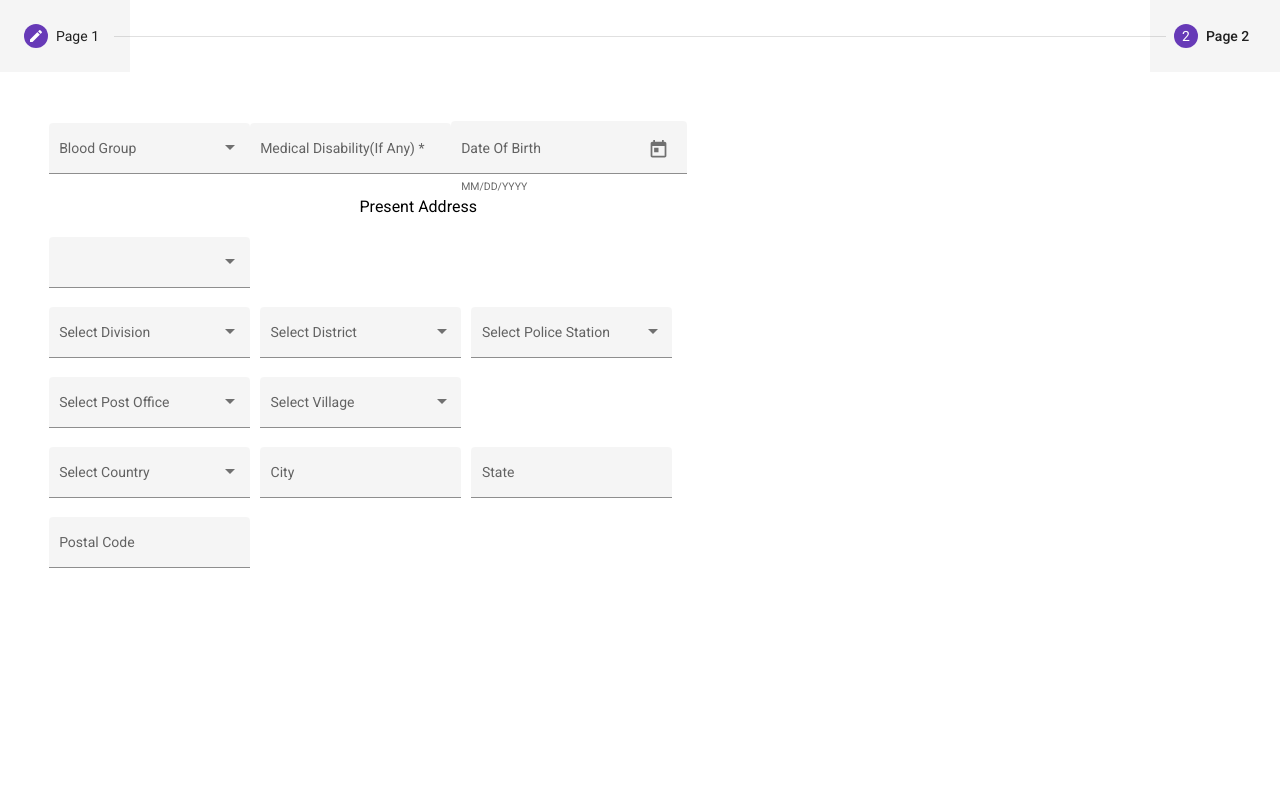
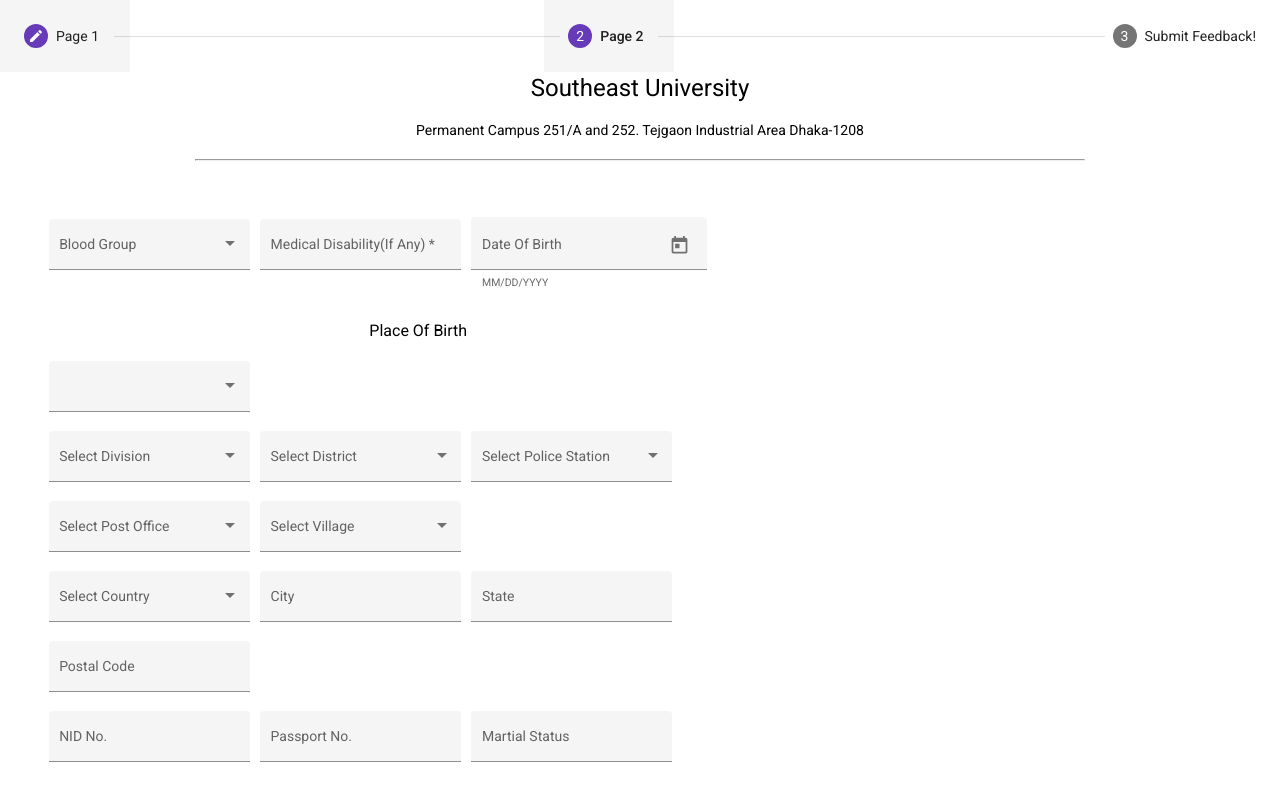
Before and after one commit to Rakib-Hasan-455/Angular-Reactive-Form, an Angular app: page / in a window 1280 px wide. Both pictures are taken after typing "Sample", "Sample", "Sample", "Sample", "Sample", "Sample" into the empty fields and a click on the button "Next". Shown: the top 800 px of the page. Built offline with nearby package versions, Linux system fonts and the light colour scheme.

Commit message:
Init Commit

```diff
--- a/src/app/app.component.html
+++ b/src/app/app.component.html
@@ -9,4 +9,8 @@
         <ng-template matStepLabel>Page 2</ng-template>
         <app-form2></app-form2>
     </mat-step>
+   <mat-step>
+     <ng-template matStepLabel>Submit Feedback!</ng-template>
+     <app-form-submit-msg></app-form-submit-msg>
+   </mat-step>
  </mat-stepper>
--- a/src/app/app.module.ts
+++ b/src/app/app.module.ts
@@ -16,12 +16,14 @@
 import { Form2Component } from './form2/form2.component';
 import {MatStepperModule} from '@angular/material/stepper';
 import {MatDatepickerModule} from '@angular/material/datepicker';
-import {MatNativeDateModule} from '@angular/material/core'
+import {MatNativeDateModule} from '@angular/material/core';
+import { FormSubmitMsgComponent } from './form-submit-msg/form-submit-msg.component'
 @NgModule({
   declarations: [
     AppComponent,
     Form1Component,
-    Form2Component
+    Form2Component,
+    FormSubmitMsgComponent
   ],
   imports: [
     BrowserModule,
--- /dev/null
+++ b/src/app/form-submit-msg/form-submit-msg.component.html
@@ -0,0 +1 @@
+<h3>Success!</h3>
--- /dev/null
+++ b/src/app/form-submit-msg/form-submit-msg.component.ts
@@ -0,0 +1,15 @@
+import { Component, OnInit } from '@angular/core';
+
+@Component({
+  selector: 'app-form-submit-msg',
+  templateUrl: './form-submit-msg.component.html',
+  styleUrls: ['./form-submit-msg.component.css']
+})
+export class FormSubmitMsgComponent implements OnInit {
+
+  constructor() { }
+
+  ngOnInit(): void {
+  }
+
+}
--- a/src/app/form1/form1.component.html
+++ b/src/app/form1/form1.component.html
@@ -305,7 +305,7 @@
                 </mat-select>
               </mat-form-field>
               <div style="display: flex; align-items: center; justify-content: center;">
-                <button mat-raised-button color="primary" type="submit" matStepperNext>Next</button>
+                <button mat-raised-button color="accent" type="submit" matStepperNext>Next</button>
               </div>
         </form>
         <!-- <div style="display: flex; padding-top: 2%; padding-bottom: 3%; align-items: center; justify-content: center;">
--- a/src/app/form1/form1.component.ts
+++ b/src/app/form1/form1.component.ts
@@ -1,6 +1,7 @@
 import { Component, OnInit } from '@angular/core';
 import {COMMA, ENTER} from '@angular/cdk/keycodes';
 import {MatChipInputEvent} from '@angular/material/chips';
+import {FormdataserviceService} from "../service/formdataservice.service";
 
 @Component({
   selector: 'app-form1',
@@ -54,66 +55,11 @@
     }
   }
 
-  page1:any = {
-    id: "",
-    personName: {
-      prefix: "",
-      firstName: "",
-      lastName: "",
-      suffix: ""
-    },
-    fatherInfo: {
-      fullName: "",
-      occupation: ""
-    },
-    motherInfo: {
-      fullName: "",
-      occupation: ""
-    },
-    presentAddress: {
-      selectedOption: "bangladesh",
-      bangladesh: {
-        division: "",
-        district: "",
-        upazilla: "",
-        policeStation: "",
-        postOffice: "",
-        postCode: "",
-        village: ""
-      },
-      other: {
-        country: "",
-        city: "",
-        state: "",
-        postalCode: ""
-      }
-    },
-    parmanentAddress: {
-      bangladesh: {
-        division: "",
-        district: "",
-        upazilla: "",
-        policeStation: "",
-        postOffice: "",
-        postCode: "",
-        village: ""
-      },
-      other: {
-        country: "",
-        city: "",
-        state: "",
-        postalCode: ""
-      }
-    },
-    mobileNo: "",
-    phoneNo: this.phoneNumbers,
-    emailAddr: this.emailAddresses,
-    gender: "",
-    religion: "",
-    nationality: ""
+  page1:any;
+// give phoneNo: any = arrayList of code, countryName
+  constructor(formDataService: FormdataserviceService) {
+    this.page1 = formDataService.allPageData;
   }
-// give phoneNo: any = arrayList of code, countryName
-  constructor() { }
 
   personOccupation = [
     {id:0, occupation: "Govt. Service Holder"},
--- a/src/app/form2/form2.component.css
+++ b/src/app/form2/form2.component.css
@@ -0,0 +1,17 @@
+.head-container {
+  display: flex;
+  flex-direction: column;
+  margin-left: 10%;
+  margin-right: 10%;
+  justify-content: center;
+  align-items: center;
+}
+
+
+
+.form-container {
+  display: flex;
+  flex-direction: column;
+  justify-content: center;
+  align-items: center;
+}
--- a/src/app/form2/form2.component.html
+++ b/src/app/form2/form2.component.html
@@ -1,3 +1,8 @@
+<div class="head-container">
+  <h1> Southeast University </h1>
+  <p>  Permanent Campus 251/A and 252. Tejgaon Industrial Area Dhaka-1208   </p>
+  <hr width="90%">
+</div>
 <div style="display: flex;">
     <div style=" width: 60%; padding-top: 4%; padding-left: 2%;">
         <mat-form-field class="example-full-width" appearance="fill">
@@ -8,10 +13,12 @@
                     </mat-option>
               </mat-select>
         </mat-form-field>
+      &nbsp;
         <mat-form-field class="example-full-width" appearance="fill">
             <mat-label>Medical Disability(If Any)</mat-label>
             <input matInput name="suffix" required>
         </mat-form-field>
+      &nbsp;
         <mat-form-field appearance="fill">
             <mat-label>Date Of Birth</mat-label>
             <input matInput [matDatepicker]="picker">
@@ -19,8 +26,8 @@
             <mat-datepicker-toggle matSuffix [for]="picker"></mat-datepicker-toggle>
             <mat-datepicker #picker></mat-datepicker>
         </mat-form-field>
-
-            <h3 style="text-align: center;"> Present Address </h3>
+      &nbsp;
+            <h3 style="text-align: center;"> <br>Place Of Birth </h3>
                     <!-- Select Country -->
                     <mat-form-field class="example-full-width" appearance="fill">
                         <mat-select name="presentCountry">
@@ -105,5 +112,43 @@
                     <input matInput name="postalCode">
                 </mat-form-field>
             </div>
+      <mat-form-field class="example-full-width" appearance="fill">
+        <mat-label>NID No.</mat-label>
+        <input matInput name="postalCode">
+      </mat-form-field>
+      &nbsp;
+      <mat-form-field class="example-full-width" appearance="fill">
+        <mat-label>Passport No.</mat-label>
+        <input matInput name="postalCode">
+      </mat-form-field>
+      &nbsp;
+      <mat-form-field class="example-full-width" appearance="fill">
+        <mat-label>Martial Status</mat-label>
+        <input matInput name="postalCode">
+      </mat-form-field>
+      <h3 style="text-align: center;"> <br>Emergency Persons Details </h3>
+      <mat-form-field class="example-full-width" appearance="fill">
+        <mat-label>Name</mat-label>
+        <input matInput name="postalCode">
+      </mat-form-field>
+      &nbsp;
+      <mat-form-field class="example-full-width" appearance="fill">
+        <mat-label>Address</mat-label>
+        <input matInput name="postalCode">
+      </mat-form-field>
+      &nbsp;
+      <mat-form-field class="example-full-width" appearance="fill">
+        <mat-label>Mobile No.</mat-label>
+        <input matInput name="postalCode">
+      </mat-form-field>
+      &nbsp;
+      <mat-form-field class="example-full-width" appearance="fill">
+        <mat-label>Relationship</mat-label>
+        <input matInput name="postalCode">
+      </mat-form-field>
+      <div style="display: flex; align-items: center; justify-content: center;">
+        <button mat-raised-button color="accent" matStepperPrevious>Previous</button>
+        <button mat-raised-button color="primary" type="submit" style="margin-left: 6%" matStepperNext>Submit</button>
+      </div>
     </div>
 </div>
--- a/src/app/service/formdataservice.service.ts
+++ b/src/app/service/formdataservice.service.ts
@@ -6,4 +6,64 @@
 export class FormdataserviceService {
 
   constructor() { }
+
+  allPageData: any = {
+  id: "",
+  personName: {
+    prefix: "",
+    firstName: "",
+    lastName: "",
+    suffix: ""
+  },
+  fatherInfo: {
+    fullName: "",
+    occupation: ""
+  },
+  motherInfo: {
+    fullName: "",
+    occupation: ""
+  },
+  presentAddress: {
+    selectedOption: "bangladesh",
+    bangladesh: {
+      division: "",
+      district: "",
+      upazilla: "",
+      policeStation: "",
+      postOffice: "",
+      postCode: "",
+      village: ""
+    },
+    other: {
+      country: "",
+      city: "",
+      state: "",
+      postalCode: ""
+    }
+  },
+  parmanentAddress: {
+    bangladesh: {
+      division: "",
+      district: "",
+      upazilla: "",
+      policeStation: "",
+      postOffice: "",
+      postCode: "",
+      village: ""
+    },
+    other: {
+      country: "",
+      city: "",
+      state: "",
+      postalCode: ""
+    }
+  },
+  mobileNo: "",
+  phoneNo: [],
+  emailAddr: [],
+  gender: "",
+  religion: "",
+  nationality: ""
 }
+
+}
```
Also changed, not shown: src/app/form-submit-msg/form-submit-msg.component.css (added), 1 other file (tests, documents, lock files or other folders).
